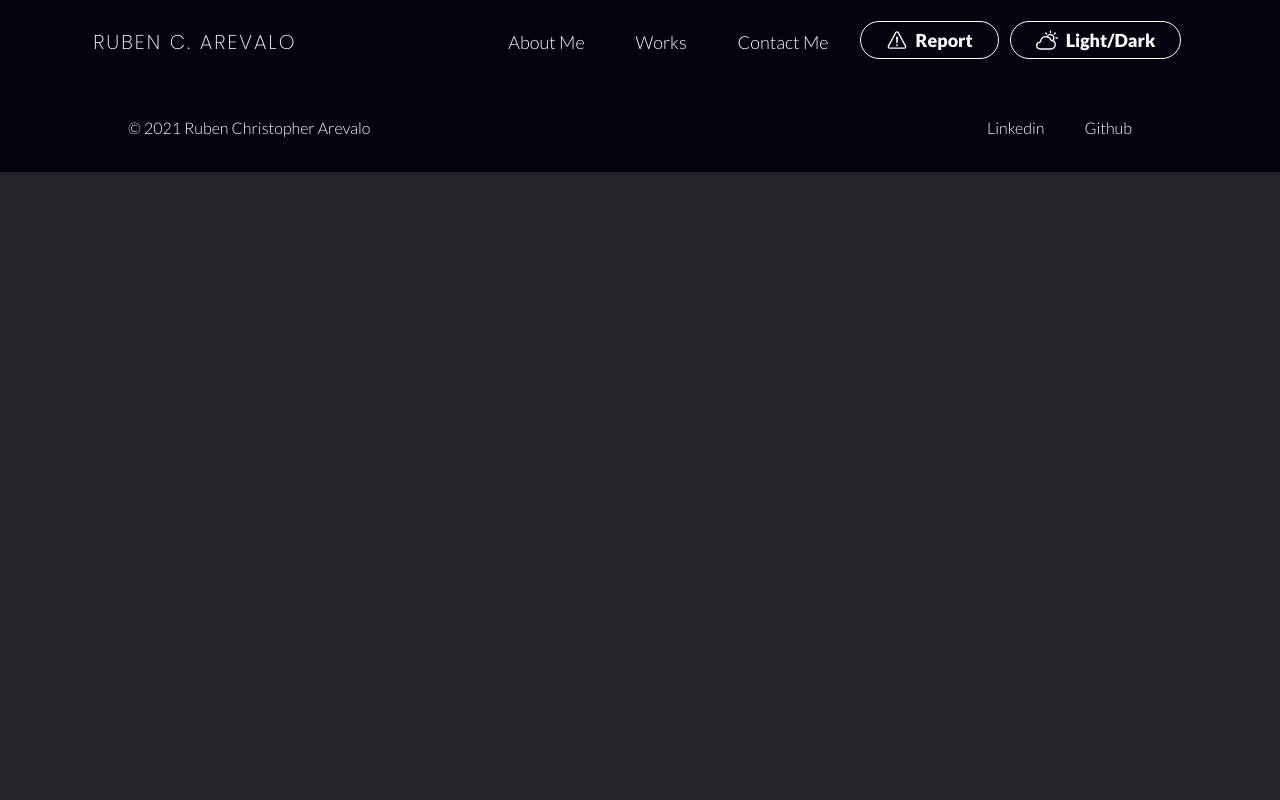
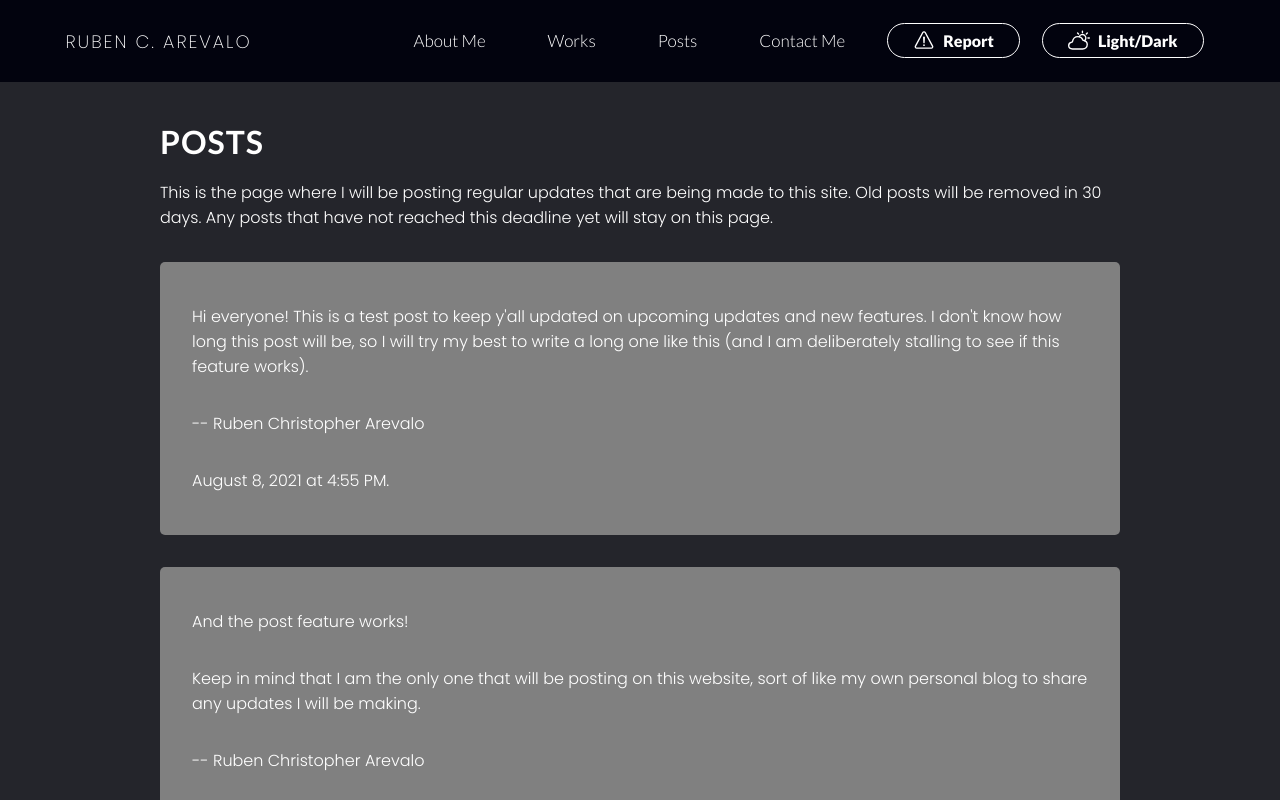
Before and after one commit to rchrisarevalo/personal-website, a React (Create React App) app: page /personal-website/posts in a window 1280 px wide. Shown: the top 800 px of the page. Built offline with nearby package versions, Linux system fonts and the light colour scheme.

Commit message:
New post feature; style changes. Link changes.

```diff
--- a/src/App.css
+++ b/src/App.css
@@ -63,7 +63,7 @@ hr{
   border-radius: 25px;
   padding: 7px 25px;
   font-family: 'Lato', sans-serif;
-  font-size: 18px;
+  font-size: 16px;
   margin-bottom: 2px;
   text-align: center;
   align-items: center;
@@ -106,7 +106,7 @@ hr{
   font-weight: 200;
   text-transform: uppercase;
   color: white;
-  font-size: 20px;
+  font-size: 18px;
   text-decoration: none;
   transition: .5s;
 }
@@ -132,12 +132,12 @@ hr{
   align-items: center;
   color: white;
   font-family: 'Lato', sans-serif;
-  width: 55%;
+  width: 65%;
 }
 
 .nav-list li{
   list-style: none;
-  font-size: 18px;
+  font-size: 17px;
   line-height: 30px;
 }
 
@@ -171,7 +171,7 @@ hr{
   border-radius: 25px;
   padding: 7px 25px;
   font-family: 'Lato', sans-serif;
-  font-size: 18px;
+  font-size: 16px;
   margin-bottom: 2px;
   text-align: center;
   align-items: center;
@@ -321,6 +321,50 @@ hr{
   padding-bottom: 15px;
 }
 
+.posts-container{
+  margin: 2.5em;
+  text-align: center;
+  font-family: 'Lato', sans-serif;
+}
+
+#posts-title{
+  text-align: left;
+  text-transform: uppercase;
+  letter-spacing: 1px;
+  margin-left: 10%;
+  margin-right: 10%;
+}
+
+#posts-description{
+  text-align: left;
+  font-family: 'Poppins', sans-serif;
+  margin-left: 10%;
+  margin-right: 10%;
+  font-weight: 300;
+}
+
+.post{
+  background: grey;
+  font-family: 'Poppins', sans-serif;
+  font-weight: 300;
+  color: white;
+  border-radius: 5px;
+  margin: 2em;
+  text-align: left;
+  margin-left: 10%;
+  margin-right: 10%;
+  padding-top: 10px;
+  padding-bottom: 10px;
+}
+
+#post-content{
+  margin: 2em;
+}
+
+#post-date{
+  margin: 2em;
+}
+
 .contact-info h1{
   font-family: 'Lato', sans-serif;
   font-weight: 800;
@@ -467,6 +511,18 @@ footer{
     margin-left: 7%;
     margin-right: 7%;
   }
+  .posts-container{
+    margin: 0.25em;
+  }
+  #posts-title{
+    margin-top: 45px;
+    text-align: center;
+  }
+  #posts-description{
+    margin: 1.5em;
+    text-align: center;
+    margin-bottom: 45px;
+  }
   .contact-info{
     margin: 0;
     margin-left: .5%;
--- a/src/App.js
+++ b/src/App.js
@@ -4,6 +4,7 @@ import React from 'react';
 import Nav from "./Nav";
 import Intro from "./Intro";
 import Works from "./Works";
+import Posts from "./Posts";
 import Contact from "./Contact";
 import Footer from "./Footer";
 
@@ -15,6 +16,7 @@ const App = () => {
       <Nav />
       <Route exact path ="/personal-website" component={Intro}/>
       <Route exact path="/personal-website/works" component={Works}/>
+      <Route exact path="/personal-website/posts" component={Posts}/>
       <Route exact path="/personal-website/contact" component={Contact}/>
       <Footer />
     </div>
--- a/src/Intro.js
+++ b/src/Intro.js
@@ -14,7 +14,13 @@ const Intro = () => (
                 you that are on this page can get used to the new layout.
             </p>
             <p>
-                This message will stay up for three days. After the set time has expired, I will take down this
+                In addition, I have also introduced a new Posts page. I will be posting regular updates I will
+                be making (or have made) on that page. As I have stated on the aforementioned Posts page, I
+                will delete posts that are 30 days old, and leave the other ones intact that have not met
+                the deadline.
+            </p>
+            <p>
+                This message will stay up for two more days. After the set time has expired, I will take down this
                 message. Enjoy the rest of the day!
             </p>
             <p>
--- a/src/Nav.js
+++ b/src/Nav.js
@@ -22,9 +22,9 @@ const Nav = () => {
     var nav = document.querySelector(".nav-list")
 
       if (nav.classList.toggle("active") === true){
-        document.body.style.cssText = 'overflow: hidden; background: rgba(0, 0, 0, 0.055); z-index: -1; transition: .5s;'
+        document.body.style.cssText = 'overflow: hidden;'
       } else {
-        document.body.style.cssText = 'transition: .5s;'
+        document.body.style.cssText = ' '
       }
 
   }
@@ -46,7 +46,7 @@ const Nav = () => {
         <IoIosMenu size = "27px" color = "white"/>
       </div>
       <div className = "logo">
-        <a href={"./"}>Ruben C. Arevalo</a>
+        <a href = {"./"}>Ruben C. Arevalo</a>
       </div>
       <div className = "change-theme" onClick={change_theme}>
         <IoPartlySunnyOutline size = "25px" color = "white" id="change-theme-style"/>
@@ -55,6 +55,7 @@ const Nav = () => {
       <ul className = "nav-list">
         <li><Link to = "/personal-website">About Me</Link></li>
         <li><Link to = "/personal-website/works">Works</Link></li>
+        <li><Link to = "/personal-website/posts">Posts</Link></li>
         <li><Link to = "/personal-website/contact">Contact Me</Link></li>
         <div className = "button">
           <a href="https://docs.google.com/forms/d/e/1FAIpQLSeSu_sZqwO_m42GKlmXKrA30hyTglQQY1N3V2PIcdGc87WbXg/viewform" rel="noopener noreferrer" target="_blank"><IoWarningOutline size="22px" id="report-icon"/>Report</a>
--- /dev/null
+++ b/src/Posts.js
@@ -0,0 +1,46 @@
+import React from 'react';
+
+const Posts = () => {
+    return (
+        <div className = "posts-container">
+            <h1 id = "posts-title">Posts</h1>
+            <br></br>
+            <p id = "posts-description">
+                This is the page where I will be posting regular updates that are being made to this site.
+                Old posts will be removed in 30 days. Any posts that have not reached this deadline yet
+                will stay on this page.
+            </p>
+            <div className = "post">
+                <p id = "post-content">
+                    Hi everyone! This is a test post to keep y'all updated on upcoming updates and
+                    new features. I don't know how long this post will be, so I will try my best to
+                    write a long one like this (and I am deliberately stalling to see if this feature
+                    works).
+                </p>
+                <p id = "post-content">
+                    -- Ruben Christopher Arevalo
+                </p>
+                <p id = "post-date">
+                    August 8, 2021 at 4:55 PM.
+                </p>
+            </div>
+            <div className = "post">
+                <p id = "post-content">
+                    And the post feature works!
+                </p>
+                <p id = "post-content">
+                    Keep in mind that I am the only one that will be posting on this website, sort of like my
+                    own personal blog to share any updates I will be making.
+                </p>
+                <p id = "post-content">
+                    -- Ruben Christopher Arevalo
+                </p>
+                <p id = "post-date">
+                    August 8, 2021 at 4:56 PM.
+                </p>
+            </div>
+        </div>
+    )
+}
+
+export default Posts;
```
